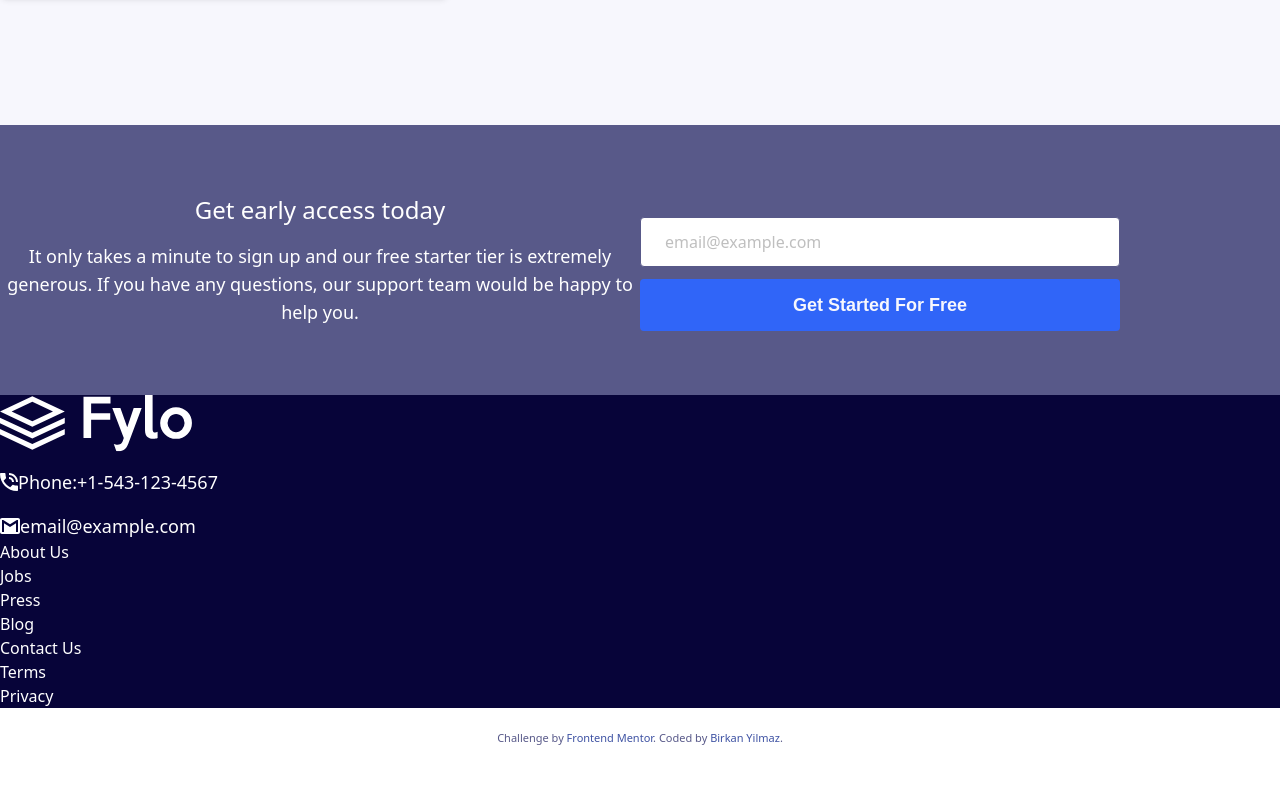
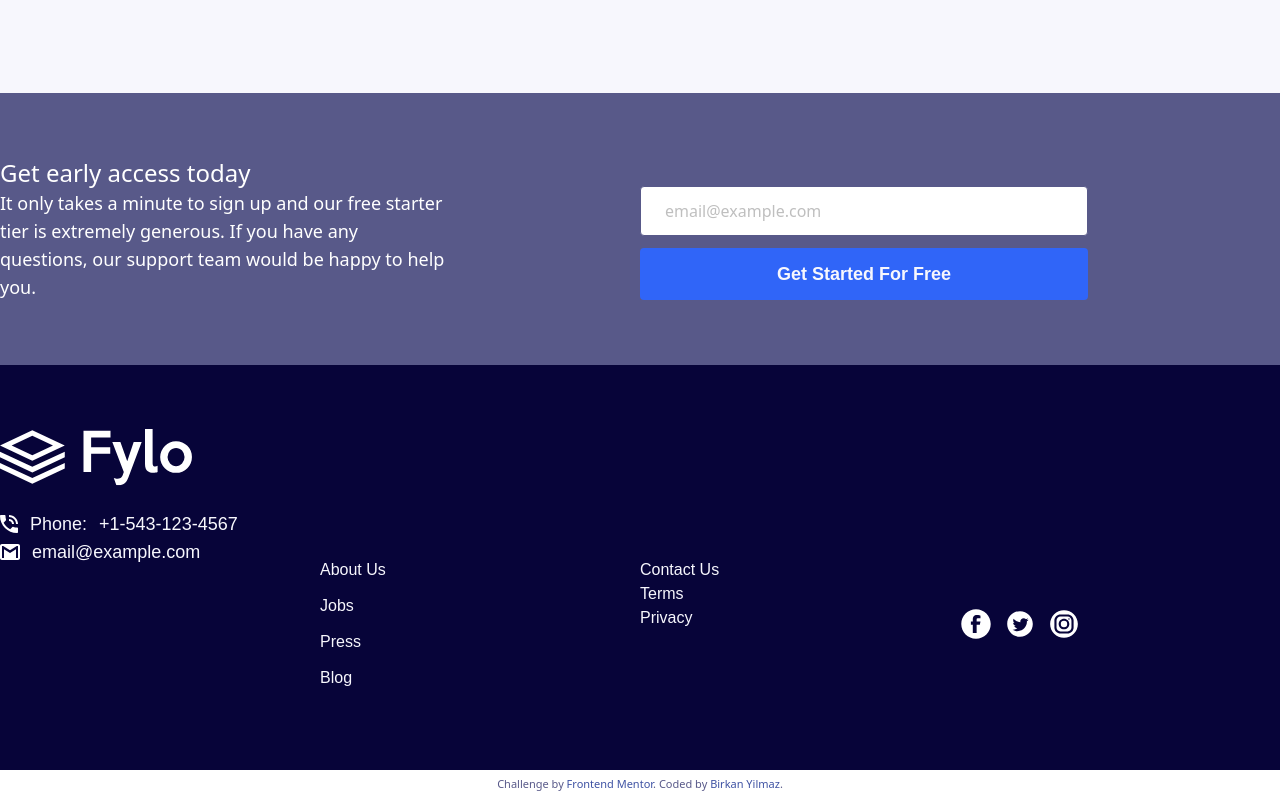
Before and after one commit to birkaany/FrontendMentor, a website: page fylo-landing-page-with-two-column-layout-master/index.html in a window 1280 px wide. Shown: the part 1389-2187 px from the top of the page. Before the commit the page ends 2141 px from the top, so only its background shows below. Drawn offline with Linux system fonts and the light colour scheme.

Commit message:
hovers added

```diff
--- a/fylo-landing-page-with-two-column-layout-master/index.html
+++ b/fylo-landing-page-with-two-column-layout-master/index.html
@@ -48,9 +48,12 @@
         <div class="w-full flex flex-col gap-2 text-center md:text-left md:pr-8 md:w-1/2">
           <h1 class="text-5xl font-bold text-veryDarkblue my-8">All your files in one secure location, accessible anywhere.</h1>
           <p class="">Fylo stores your most important files in one secure location. Access them wherever you need, share and collaborate with friends, family, and co-workers.</p>
-          <form action="" class="flex max-w-full md:flex-row md:space-x-3 md:max-w-lg">
+          <form action="" class="flex flex-col max-w-full md:flex-row md:space-x-3 md:max-w-lg">
             <input type="email" id="email" placeholder="Enter your email..." class="w-full border border-dsBlue text-black placeholder:text-lightGray rounded py-3 px-6 mt-3 md:w-3/5" />
-            <input type="button" value="Get Started" class="w-full bg-brightblue rounded py-3 px-6 mt-3 text-lightBlue text-lg font-bold font-raleway md:w-2/5" />
+            <input
+              type="button"
+              value="Get Started"
+              class="w-full bg-brightblue rounded py-3 px-6 mt-3 text-lightBlue text-lg font-bold font-raleway md:w-2/5 transition ease-in-out hover:opacity-50 hover:scale-105 hover:duration-700" />
           </form>
         </div>
         <div class="w-full md:w-1/2">
@@ -66,14 +69,14 @@
     <section class="review bg-lightBlue relative">
       <div class="container flex flex-col-reverse pb-8 md:pb-32 md:flex-row">
         <div class="w-full text-content flex flex-col items-center justify-center md:w-1/2 md:items-start">
-          <h2 class="text-2xl font-bold text-veryDarkblue my-8 md:text-5xl">Stay productive, wherever you are</h2>
+          <h2 class="text-2xl text-center font-bold text-veryDarkblue my-8 md:text-5xl md:text-left">Stay productive, wherever you are</h2>
           <p class="md:max-w-2xl">Never let location be an issue when accessing your files. Fylo has you covered for all of your file storage needs.</p>
           <p class="md:max-w-2xl">Securely share files and folders with friends, family and colleagues for live collaboration.</p>
-          <button class="flex items-center gap-2 text-dsCyan border-b-2 border-dsCyan py-2 my-6">
+          <button class="flex items-center gap-2 text-dsCyan border-b-2 border-dsCyan py-2 my-6 transition ease-in-out hover:brightness-110 hover:cursor-pointer">
             See how Fylo works
             <img src="/images/icon-arrow.svg" alt="" />
           </button>
-          <div class="testimonal-card flex flex-col items-start p-8 m-8 space-y-3 bg-white shadow-md rounded-md md:m-0">
+          <div class="testimonal-card w-full flex flex-col items-start p-8 space-y-3 bg-white shadow-md rounded-md md:m-0 md:max-w-md">
             <img src="/images/icon-quotes.svg" alt="" />
             <p class="text-sm mt-0 md:max-w-sm">Fylo has improved our team productivity by an order of magnitude. Since making the switch our team has become a well-oiled collaboration machine.</p>
             <div class="testimonial-author flex flex-row space-x-3">
@@ -90,49 +93,49 @@
 
     <section class="flex flex-col text-white text-center justify-center bg-dsBlue">
       <div class="container flex flex-col justify-center items-center my-16 space-y-4 md:flex-row">
-        <div class="w-full flex flex-col md:w-1/2">
-          <h2 class="text-2xl">Get early access today</h2>
-          <p>It only takes a minute to sign up and our free starter tier is extremely generous. If you have any questions, our support team would be happy to help you.</p>
+        <div class="w-full flex flex-col md:w-1/2 md:text-left">
+          <h2 class="text-2xl font-medium">Get early access today</h2>
+          <p class="font-light max-w-md">It only takes a minute to sign up and our free starter tier is extremely generous. If you have any questions, our support team would be happy to help you.</p>
         </div>
 
         <form action="" class="w-full flex flex-col md:w-1/2">
-          <input type="email" id="email" placeholder="email@example.com" class="w-3/4 border border-dsBlue text-black placeholder:text-lightGray rounded py-3 px-6 mt-3" />
-          <input type="button" value="Get started for free" class="w-3/4 bg-brightblue rounded py-3 px-6 mt-3 text-lightBlue text-lg font-bold font-raleway capitalize" />
+          <input type="email" id="email" placeholder="email@example.com" class="w-full border border-dsBlue text-black placeholder:text-lightGray rounded py-3 px-6 mt-3 md:max-w-md" />
+          <input type="button" value="Get started for free" class="w-full bg-brightblue rounded py-3 px-6 mt-3 text-lightBlue text-lg font-bold font-raleway capitalize md:max-w-md" />
         </form>
       </div>
     </section>
 
-    <footer class="flex justify-center bg-veryDarkblue text-white">
-      <div class="container">
-        <div class="flex flex-col">
-          <img src="/images/logo.svg" alt="logo" class="logo-white w-[12rem]" />
-          <p class="flex items-center">
+    <footer class="flex flex-col justify-center pt-10 pb-20 bg-veryDarkblue text-lightBlue font-thin font-raleway">
+      <div class="container py-6"><img src="/images/logo.svg" alt="logo" class="logo-white w-[12rem]" /></div>
+      <div class="container flex flex-col justify-between items-start md:flex-row space-y-12">
+        <div class="flex flex-col w-full md:w-1/4">
+          <p class="flex items-center font-light gap-3">
             <span><img src="/images/icon-phone.svg" alt="" /></span>Phone:
-            <a href="tel:+15431234567">+1-543-123-4567</a>
+            <a href="tel:+15431234567" class="font-light">+1-543-123-4567</a>
           </p>
-          <p class="flex items-center">
-            <span><img src="/images/icon-email.svg" alt="" /></span><a href="mailto:email@example.com">email@example.com</a>
+          <p class="flex items-center gap-3">
+            <span><img src="/images/icon-email.svg" alt="" /></span><a href="mailto:email@example.com" class="font-light">email@example.com</a>
           </p>
         </div>
-        <nav>
-          <ul class="flex flex-col">
-            <li>About Us</li>
+        <nav class="w-full md:w-1/4">
+          <ul class="flex flex-col space-y-3 font-thin">
+            <li class="font-extralight">About Us</li>
             <li>Jobs</li>
             <li>Press</li>
             <li>Blog</li>
           </ul>
         </nav>
-        <nav>
+        <nav class="w-full md:w-1/4">
           <ul class="flex flex-col">
             <li>Contact Us</li>
             <li>Terms</li>
             <li>Privacy</li>
           </ul>
         </nav>
-        <ul class="social-icons">
-          <li><img src="/images/" alt="" /></li>
-          <li><img src="#" alt="" /></li>
-          <li><img src="#" alt="" /></li>
+        <ul class="social-icons flex flex-row w-full space-x-3 md:w-1/4 md:self-center">
+          <li class="social-icon"><img src="/images/icons8-facebook-circled.svg" alt="" class="logo-white" /></li>
+          <li class="social-icon"><img src="/images/icons8-twitter-circled.svg" alt="" class="logo-white" /></li>
+          <li class="social-icon"><img src="/images/icons8-instagram-circle.svg" alt="" class="logo-white" /></li>
         </ul>
       </div>
     </footer>
--- a/fylo-landing-page-with-two-column-layout-master/src/input.css
+++ b/fylo-landing-page-with-two-column-layout-master/src/input.css
@@ -8,7 +8,7 @@
     @apply text-dsBlue;
   }
   p {
-    @apply text-lg font-medium mt-4;
+    @apply text-lg font-medium;
   }
   .main-nav .nav-item {
     @apply font-raleway font-thin text-dsBlue text-sm md:text-lg;
@@ -19,4 +19,7 @@
   .logo-white {
     filter: brightness(0) invert(1);
   }
+  .social-icon {
+    @apply max-w-[2rem];
+  }
 }
--- a/fylo-landing-page-with-two-column-layout-master/tailwind.config.js
+++ b/fylo-landing-page-with-two-column-layout-master/tailwind.config.js
@@ -7,10 +7,6 @@ module.exports = {
       raleway: ["Raleway", "sans-serif"],
     },
     extend: {
-      backgroundImage: {
-        bgCurveMobile: "url('images/bg-curve-mobile.svg')",
-        bgCurveDesktop: "url('images/bg-curve-desktop.svg')",
-      },
       colors: {
         veryDarkblue: "hsl(243, 87%, 12%)",
         dsBlue: "hsl(238, 22%, 44%)",
```
Also changed, not shown: fylo-landing-page-with-two-column-layout-master/dist/output.css, fylo-landing-page-with-two-column-layout-master/images/icons8-facebook-circled.svg (added), fylo-landing-page-with-two-column-layout-master/images/icons8-instagram-circle.svg (added), fylo-landing-page-with-two-column-layout-master/images/icons8-twitter-circled.svg (added).
